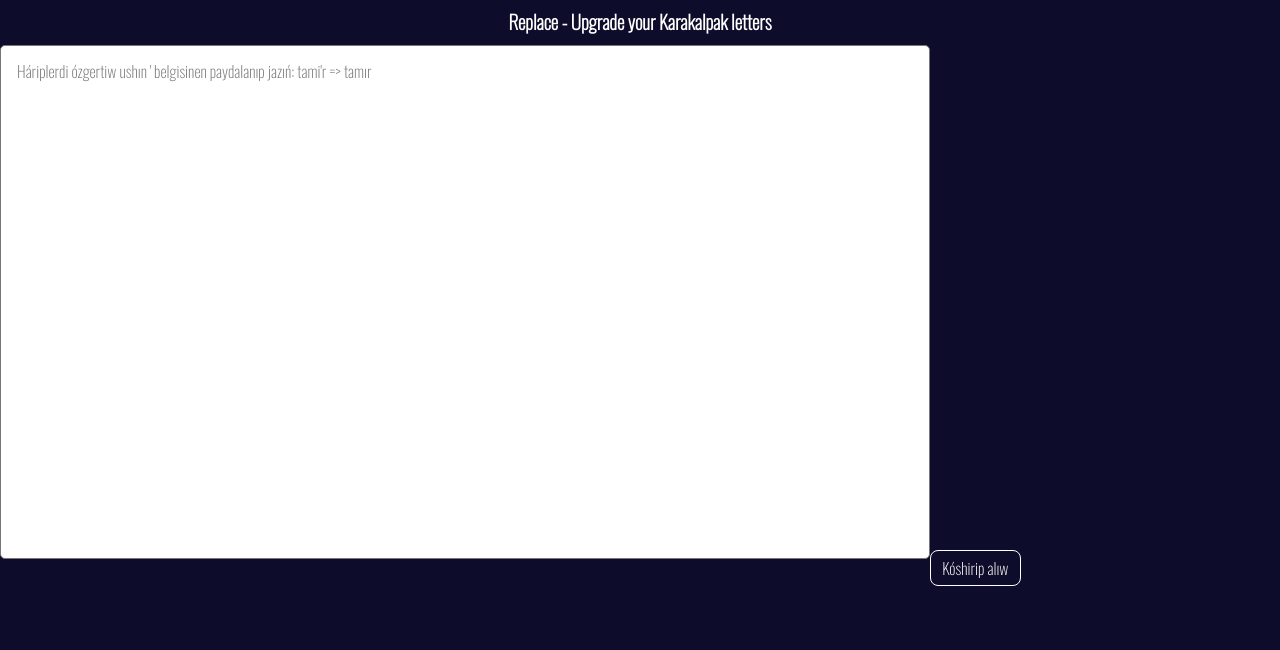
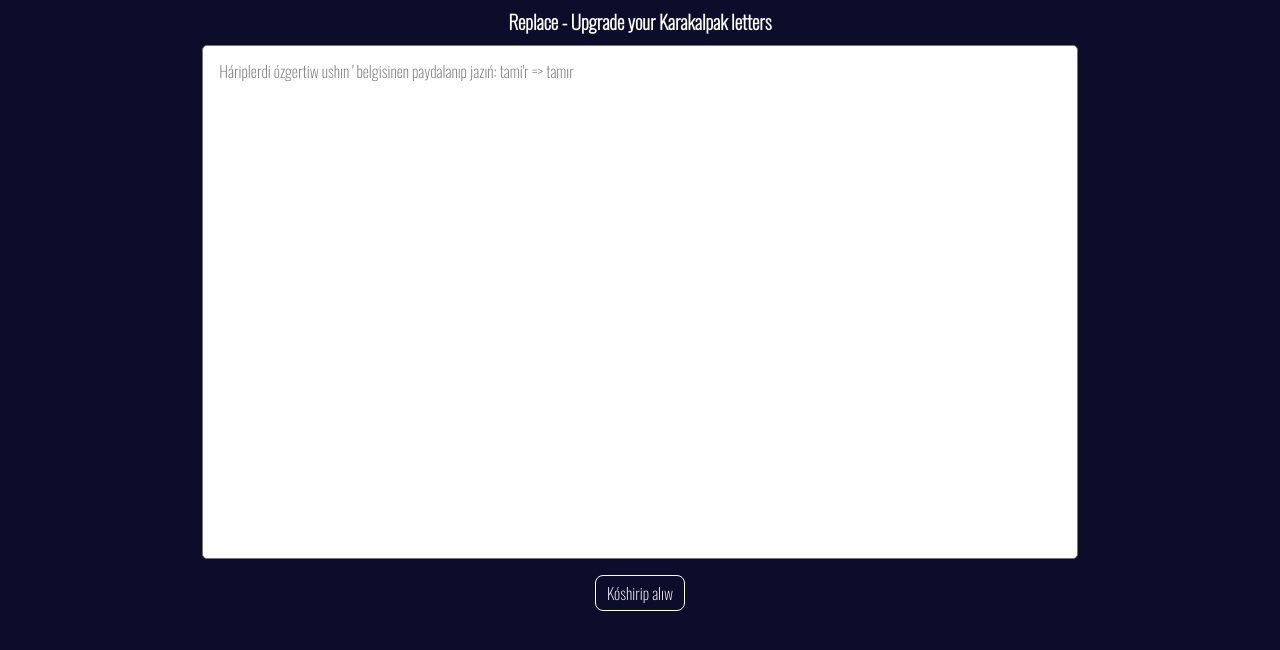
Before and after one commit to uabdirasul/replace, a React (Create React App) app: page / in a window 1280 px wide. Shown: the top 650 px of the page. Built offline with nearby package versions, Linux system fonts and the light colour scheme.

Commit message:
edit main of site and styles

```diff
--- a/public/style.css
+++ b/public/style.css
@@ -33,6 +33,8 @@ img {
   margin-right: auto;
 }
 
+/* header styles */
+
 .header__title {
   color: #fff;
   margin: 0.5rem;
@@ -42,7 +44,15 @@ img {
   text-align: center;
 }
 
-textarea {
+/* main styles */
+.main {
+  display: flex;
+  flex-direction: column;
+  justify-content: center;
+  align-items: center;
+}
+
+.textarea {
   width: 70%;
   height: 30rem;
   resize: none;
@@ -54,7 +64,7 @@ textarea {
   font-size: 1rem;
 }
 
-button {
+.copyButton {
   color: #fff;
   background-color: transparent;
   border: 1px solid #fff;
@@ -64,12 +74,12 @@ button {
   font-family: "Oswald", sans-serif;
 }
 
-button:hover {
+.copyButton:hover {
   background-color: rgb(221, 215, 178);
   color: #000;
 }
 
-button:active {
+.copyButton:active {
   background-color: rgb(221, 215, 178);
   box-shadow: 0 5px #666;
   transform: translateY(4px);
--- a/src/Components/Main/Main.js
+++ b/src/Components/Main/Main.js
@@ -3,14 +3,16 @@ import React, { Component } from "react";
 export default class Main extends Component {
   render() {
     return (
-      <main class="main">
+      <div className="container">
+        <main className="main">
           <textarea
-          autofocus
             className="textarea"
+            autoFocus
             placeholder="Háriplerdi ózgertiw ushın ' belgisinen paydalanıp jazıń: tami'r => tamır"
           ></textarea>
           <button className="copyButton">Kóshirip alıw</button>
         </main>
+      </div>
     );
   }
 }
```
Lines whose indentation alone changed are shown as unchanged.
